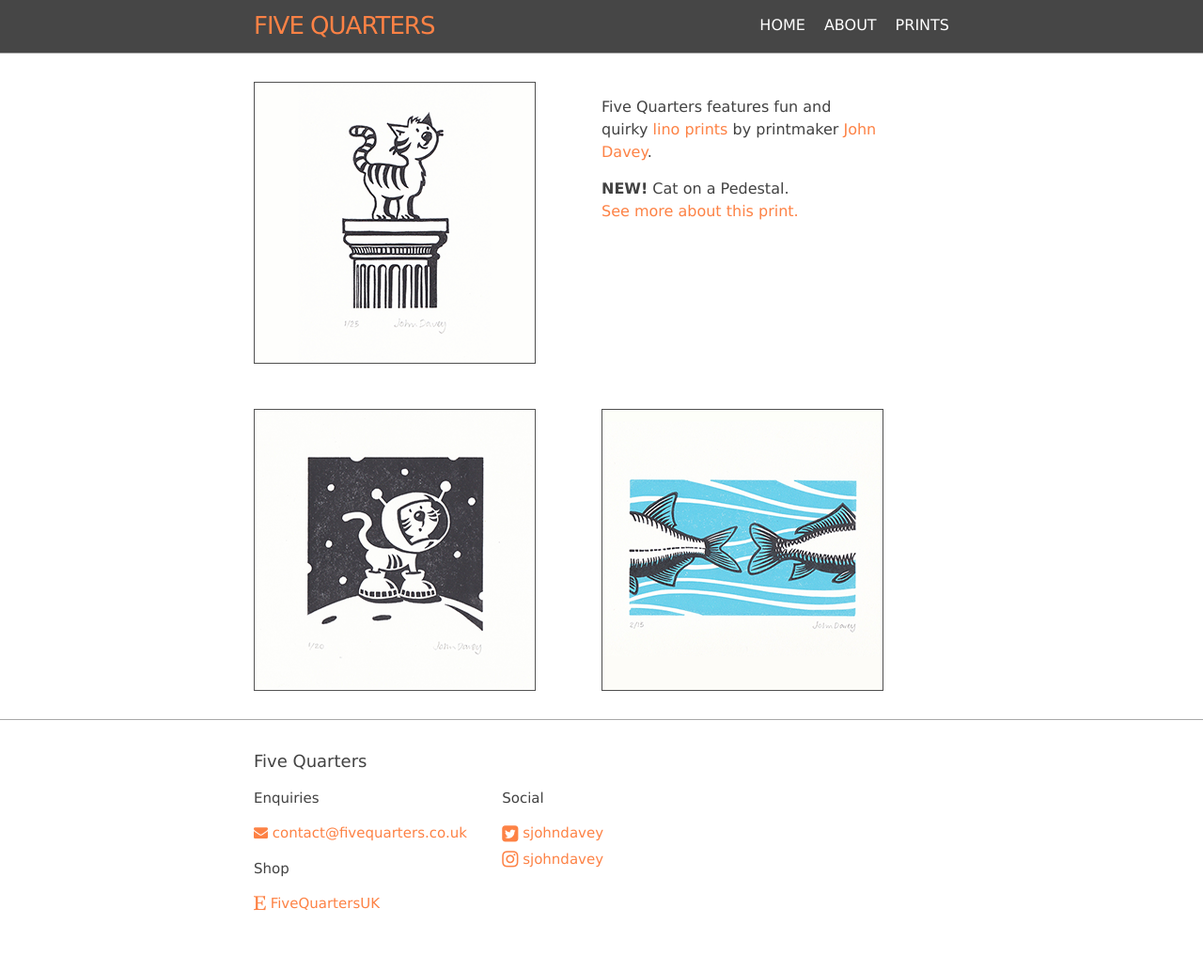
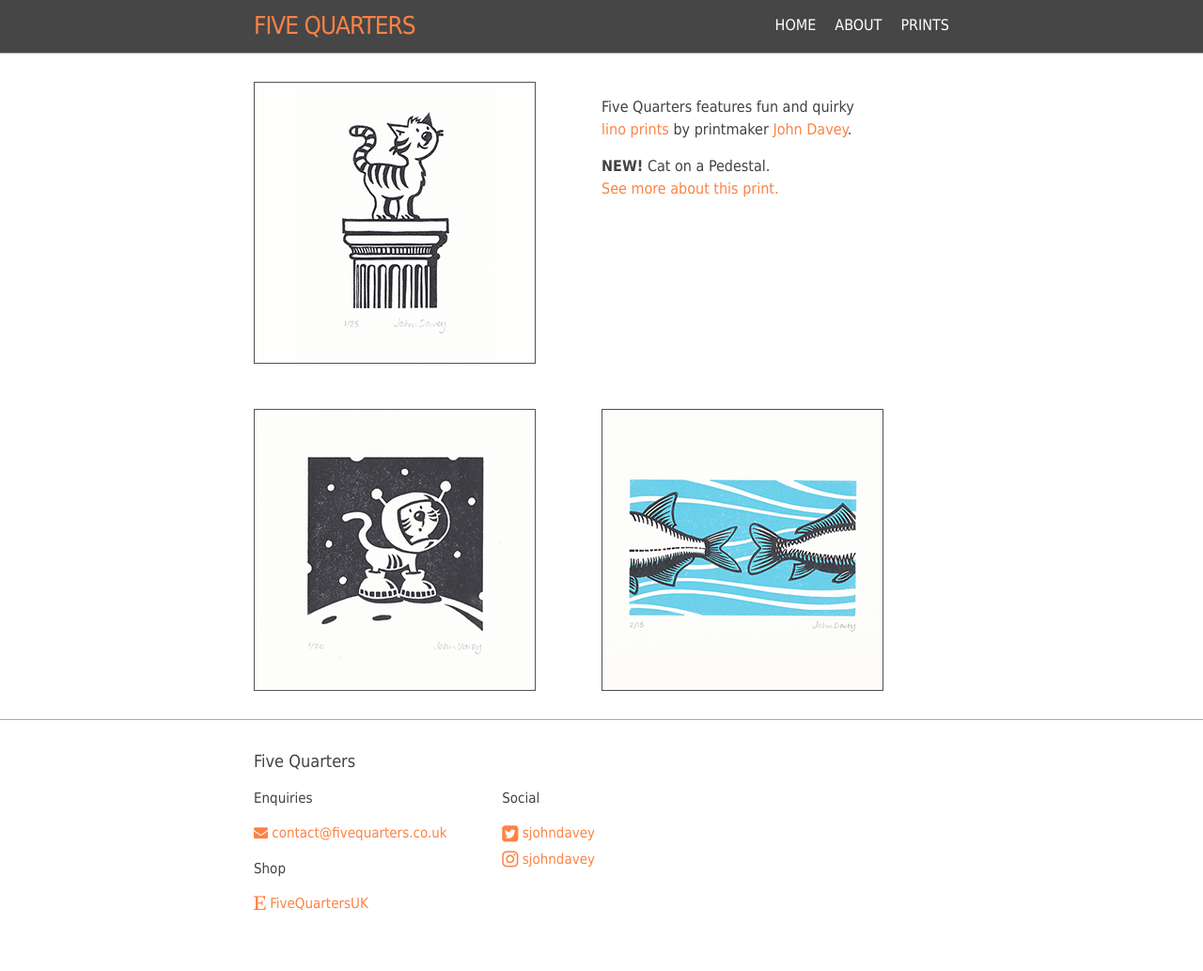
Before and after one commit to Five-Quarters/five-quarters.github.io, a Jekyll site: the page built from index.markdown, in a window 1280 px wide. Shown: the whole page at 94% size. Built offline with Jekyll 4.4.1, drawn with Linux system fonts in a browser that asks for light colours.

Commit message:
Font changed to Tahoma

```diff
--- a/_sass/five-quarters.scss
+++ b/_sass/five-quarters.scss
@@ -2,7 +2,7 @@
 
 // Define defaults for each variable.
 
-$base-font-family: Verdana, -apple-system, BlinkMacSystemFont, "Segoe UI", Roboto, Helvetica, Arial, sans-serif, "Apple Color Emoji", "Segoe UI Emoji", "Segoe UI Symbol" !default;
+$base-font-family: Tahoma, -apple-system, BlinkMacSystemFont, "Segoe UI", Roboto, Helvetica, Arial, sans-serif, "Apple Color Emoji", "Segoe UI Emoji", "Segoe UI Symbol" !default;
 $base-font-size:   16px !default;
 $base-font-weight: 400 !default;
 $small-font-size:  $base-font-size * 0.875 !default;
```
